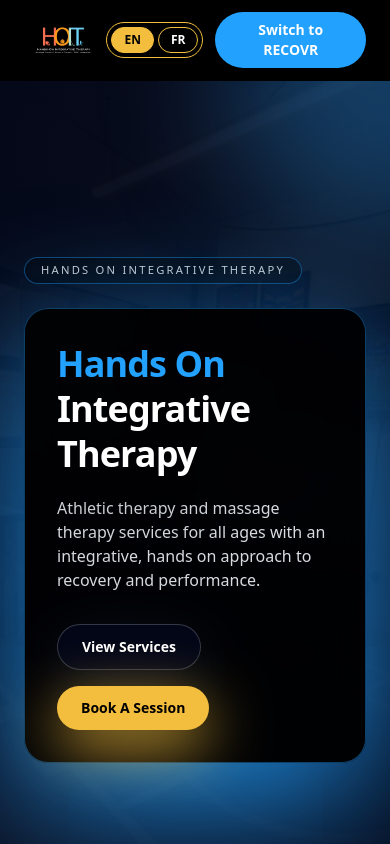
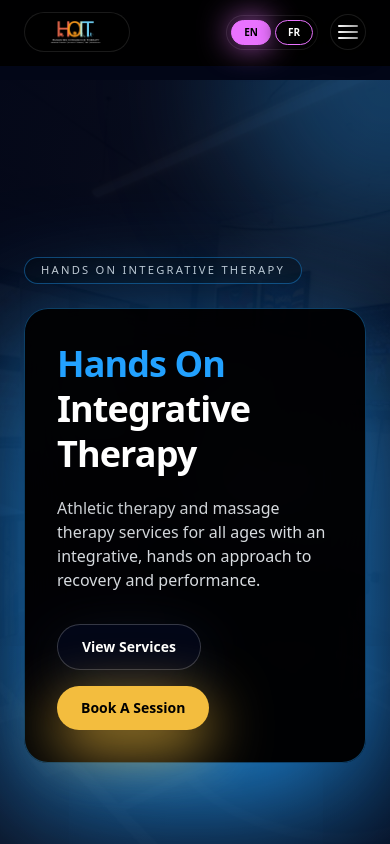
Before and after one commit to RECOVRSportsInc/Website_RECOVRxHOIT, a React (Vite) app: page / in a window 390 px wide. Shown: the top 844 px of the page. Built offline with nearby package versions, Linux system fonts and the light colour scheme.

Commit message:
fix header add hamburger navbar fixes

```diff
--- a/src/components/BrandSwitch.tsx
+++ b/src/components/BrandSwitch.tsx
@@ -6,19 +6,30 @@ export default function BrandSwitch() {
   const { brand } = useBrand();
 
   const isHoit = brand.key === "hoit";
-  const targetHref = isHoit ? "/recovrsports" : "/"; // HOIT -> RECOVR, RECOVR -> HOIT
+  const targetHref = isHoit ? "/recovrsports" : "/";
   const label = isHoit ? "Switch to RECOVR" : "Switch to HOIT";
 
-  const baseClasses =
-    "inline-flex items-center justify-center rounded-full px-4 py-2 text-sm font-semibold shadow-lg " +
-    "transition-transform duration-150 hover:-translate-y-[1px] hover:shadow-xl " +
-    "focus-visible:outline-none focus-visible:ring-2 focus-visible:ring-offset-2 focus-visible:ring-offset-black";
+  const baseClasses = [
+    "inline-flex items-center justify-center",
+    "h-12 px-5 rounded-full",
+    "text-xs sm:text-sm font-bold tracking-wide whitespace-nowrap",
+    "shadow-[0_12px_30px_rgba(0,0,0,0.8)]",
+    "transition-transform duration-150",
+    "hover:-translate-y-[1px] hover:shadow-[0_18px_45px_rgba(0,0,0,0.95)]",
+    "border border-white/15",
+    "backdrop-blur-sm",
+    "focus-visible:outline-none",
+    "focus-visible:ring-2 focus-visible:ring-offset-2 focus-visible:ring-offset-black",
+  ].join(" ");
 
-  // baby blue for “go to RECOVR”, lavender for “go to HOIT”
-  const hoitClasses = "bg-[#22A1FF] text-white"; // baby blue
-  const recovrClasses = "bg-[#E972FF] text-white"; // lavender
+  // On HOIT, button is gold to go to RECOVR
+  // On RECOVR, button is baby blue to go to HOIT
+  const hoitSideClasses =
+    "bg-gradient-to-r from-[#f9d66f] via-[#f3bd3e] to-[#c99321] text-black";
+  const recovrSideClasses =
+    "bg-gradient-to-r from-[#4cc3ff] via-[#22A1FF] to-[#0b8de8] text-white";
 
-  const classes = baseClasses + " " + (isHoit ? hoitClasses : recovrClasses);
+  const classes = `${baseClasses} ${isHoit ? hoitSideClasses : recovrSideClasses}`;
 
   return (
     <button
--- a/src/components/LanguageToggle.tsx
+++ b/src/components/LanguageToggle.tsx
@@ -9,18 +9,19 @@ export function LanguageToggle() {
   const buttonClasses = (code: Lang) => {
     const isActive = lang === code;
     return [
-      "px-3 py-1 rounded-full text-xs font-semibold border",
+      "px-3 py-1 rounded-full text-[10px] sm:text-xs font-semibold border",
       "transition-colors duration-150",
+      "shadow-[0_0_18px_rgba(0,0,0,0.8)]",
       "focus-visible:outline-none focus-visible:ring-2 focus-visible:ring-offset-2 focus-visible:ring-offset-black",
       isActive
-        ? "bg-[#f3bd3e] text-black border-[#f3bd3e]"
-        : "bg-black text-white border-[#f3bd3e]",
+        ? "bg-[#E972FF] text-black border-[#E972FF] shadow-[0_0_32px_rgba(233,114,255,0.9)]"
+        : "bg-black/85 text-white border-[#E972FF] hover:bg-black",
     ].join(" ");
   };
 
   return (
     <div
-      className="inline-flex items-center gap-1 rounded-full border border-[#f3bd3e] bg-black px-1 py-1"
+      className="inline-flex items-center gap-1 rounded-full bg-black/70 px-1 py-1 border border-white/10 shadow-[0_0_24px_rgba(0,0,0,0.8)]"
       data-no-translate
     >
       <button
--- a/src/components/Navbar.tsx
+++ b/src/components/Navbar.tsx
@@ -1,36 +1,52 @@
 // src/components/Navbar.tsx
 
+import { useState } from "react";
 import { useBrand } from "../brand/BrandContext";
 import BrandSwitch from "./BrandSwitch";
 import LanguageSwitcher from "./LanguageSwitcher";
 
 export default function Navbar() {
   const { brand } = useBrand();
+  const [open, setOpen] = useState(false);
 
-  // HOIT lives at "/", RECOVR lives at "/recovrsports"
-  const base = brand.key === "hoit" ? "/" : "/recovrsports";
+  const isHoit = brand.key === "hoit";
+  const base = isHoit ? "/" : "/recovrsports";
+
+  // Logo wrapper: fixed pill height so HOIT and RECOVR match
+  const logoWrapperClasses = [
+    "flex items-center justify-center",
+    "h-10 md:h-11", // consistent pill height
+    "rounded-full px-4",
+    "bg-black/80 border border-white/10 backdrop-blur-md",
+  ].join(" ");
+
+  // Use brand.logoStyle but ignore any height so Tailwind height wins
+  const rawLogoStyle = brand.logoStyle || {};
+  const { height: _ignoreHeight, ...logoStyle } = rawLogoStyle;
 
   return (
-    <header className="fixed top-0 left-0 right-0 z-50 bg-black text-white border-b border-black">
+    <header className="fixed top-0 left-0 right-0 z-50 bg-black/95 text-white border-b border-black/80 backdrop-blur-lg">
       <div className="container flex items-center justify-between py-3">
+        {/* Logo */}
         <a href={base} className="no-underline flex items-center">
+          <div className={logoWrapperClasses}>
             {brand.logoSrc ? (
               <img
                 src={brand.logoSrc}
                 alt={brand.name}
-              style={{
-                ...(brand.logoStyle || {}),
-                height: (brand.logoStyle?.height as number) || 28,
-              }}
-              className="block"
+                // Same logo height for both brands
+                className="block max-h-6 md:max-h-7 w-auto"
+                style={logoStyle}
               />
             ) : (
               <span className="font-extrabold tracking-tight text-white">
                 {brand.name}
               </span>
             )}
+          </div>
         </a>
 
+        {/* Desktop nav */}
         <nav className="hidden md:flex items-center space-x-6">
           {brand.nav.map((item) => (
             <a
@@ -45,9 +61,52 @@ export default function Navbar() {
           <BrandSwitch />
         </nav>
 
+        {/* Mobile right side: language + hamburger */}
         <div className="md:hidden flex items-center gap-3">
           <LanguageSwitcher />
+          <button
+            type="button"
+            onClick={() => setOpen((o) => !o)}
+            className={[
+              "relative inline-flex h-9 w-9 items-center justify-center rounded-full",
+              "bg-black/80 border border-white/10",
+              "shadow-[0_0_24px_rgba(0,0,0,0.8)]",
+              "transition-transform duration-150 hover:-translate-y-[1px]",
+              "focus-visible:outline-none focus-visible:ring-2 focus-visible:ring-offset-2 focus-visible:ring-offset-black",
+            ].join(" ")}
+            aria-label="Toggle navigation"
+          >
+            <span className="sr-only">Toggle navigation</span>
+            <div className="flex flex-col gap-[4px]">
+              <span className="h-[2px] w-5 rounded-full bg-gradient-to-r from-white via-white/80 to-white/60" />
+              <span className="h-[2px] w-5 rounded-full bg-gradient-to-r from-white via-white/80 to-white/60" />
+              <span className="h-[2px] w-5 rounded-full bg-gradient-to-r from-white via-white/80 to-white/60" />
+            </div>
+          </button>
+        </div>
+      </div>
+
+      {/* Mobile dropdown */}
+      <div
+        className={[
+          "md:hidden overflow-hidden border-t border-white/10 bg-black/95 backdrop-blur-xl",
+          open ? "max-h-96 opacity-100" : "max-h-0 opacity-0 pointer-events-none",
+          "transition-all duration-200 ease-out",
+        ].join(" ")}
+      >
+        <div className="container py-3 space-y-2">
+          {brand.nav.map((item) => (
+            <a
+              key={item.href}
+              href={`${base}${item.href === "#" ? "" : item.href}`}
+              className="block py-2 text-sm text-white/90 hover:text-recovr-gold no-underline"
+            >
+              {item.label}
+            </a>
+          ))}
+          <div className="pt-3">
             <BrandSwitch />
+          </div>
         </div>
       </div>
     </header>
--- a/src/content/recovr/Brandmark.tsx
+++ b/src/content/recovr/Brandmark.tsx
@@ -1,14 +1,15 @@
-// src/content/recovr/BrandMark.tsx
+// src/content/recovr/Brandmark.tsx
 
-/* BOTTOM LOGO */
 export function BrandMark() {
   return (
-    <section className="section bg-recovr-gold flex justify-center">
-      <img
-        src="/img/recovr-logo.png"
-        alt="RECOVR Sports"
-        className="h-20 md:h-28"
-      />
+    <section className="section bg-[#f3bd3e]">
+      <div className="container flex items-center justify-center">
+        <img
+          src="/img/recovr-logo-full.png"
+          alt="RECOVR Sports logo"
+          className="w-auto h-20 md:h-28 drop-shadow-[0_24px_80px_rgba(0,0,0,0.75)]"
+        />
+      </div>
     </section>
   );
 }
--- a/src/content/recovr/Hero.tsx
+++ b/src/content/recovr/Hero.tsx
@@ -17,7 +17,7 @@ export function Hero() {
 
       {/* Glow blobs */}
       <div
-        className="pointer-events-none absolute -left-40 -bottom-40 h-80 w-80 rounded-full bg-[#f3bd3e]/24 blur-3xl"
+        className="pointer-events-none absolute -left-40 -bottom-40 h-80 w-80 rounded-full bg-[#f3bd3e]/20 blur-3xl"
         aria-hidden="true"
       />
       <div
@@ -31,9 +31,10 @@ export function Hero() {
           <span data-no-translate>RECOVR Sports Lab</span>
         </div>
 
-        <div className="rounded-3xl bg-black/85 border border-[#22A1FF]/40 backdrop-blur-xl p-8 md:p-10 shadow-[0_40px_140px_rgba(243,189,62,0.9)]">
-          <h1 className="text-4xl md:text-6xl font-extrabold tracking-tight leading-tight text-[#f3bd3e] drop-shadow-[0_16px_45px_rgba(0,0,0,0.85)]">
-            RECOVR SPORTS
+        <div className="rounded-3xl bg-black/85 border border-[#22A1FF]/40 backdrop-blur-xl p-8 md:p-10 shadow-[0_40px_140px_rgba(34,161,255,0.8)]">
+          <h1 className="text-4xl md:text-6xl font-extrabold tracking-tight leading-tight drop-shadow-[0_16px_45px_rgba(0,0,0,0.85)]">
+            <span className="text-[#f3bd3e]">RECOVR</span>{" "}
+            <span className="text-white">SPORTS</span>
             <span className="block mt-3 text-2xl md:text-3xl text-slate-100">
               Virtual reality sports rehab lab in Montreal
             </span>
@@ -55,7 +56,7 @@ export function Hero() {
               href="https://calendar.app.google/2zL7FqkZmEQTwnKZ7"
               target="_blank"
               rel="noopener noreferrer"
-              className="inline-flex items-center justify-center rounded-full px-6 md:px-8 py-3 text-sm md:text-base font-semibold border border-[#f3bd3e] text-[#f3bd3e] bg-black/40 hover:bg-black/70 shadow-[0_0_35px_rgba(243,189,62,0.8)] hover:shadow-[0_0_55px_rgba(243,189,62,0.95)] hover:-translate-y-[1px] transition-transform duration-200"
+              className="inline-flex items-center justify-center rounded-full px-6 md:px-8 py-3 text-sm md:text-base font-semibold border border-[#f3bd3e] text-[#f3bd3e] bg-black/40 hover:bg-black/70 shadow-[0_0_35px_rgba(34,161,255,0.6)] hover:shadow-[0_0_55px_rgba(34,161,255,0.9)] hover:-translate-y-[1px] transition-transform duration-200"
             >
               Book the Space
             </a>
```
Also changed, not shown: public/img/recovr-logo-full.png (added), public/img/recovr-logo.png. Lines whose indentation alone changed are shown as unchanged.
